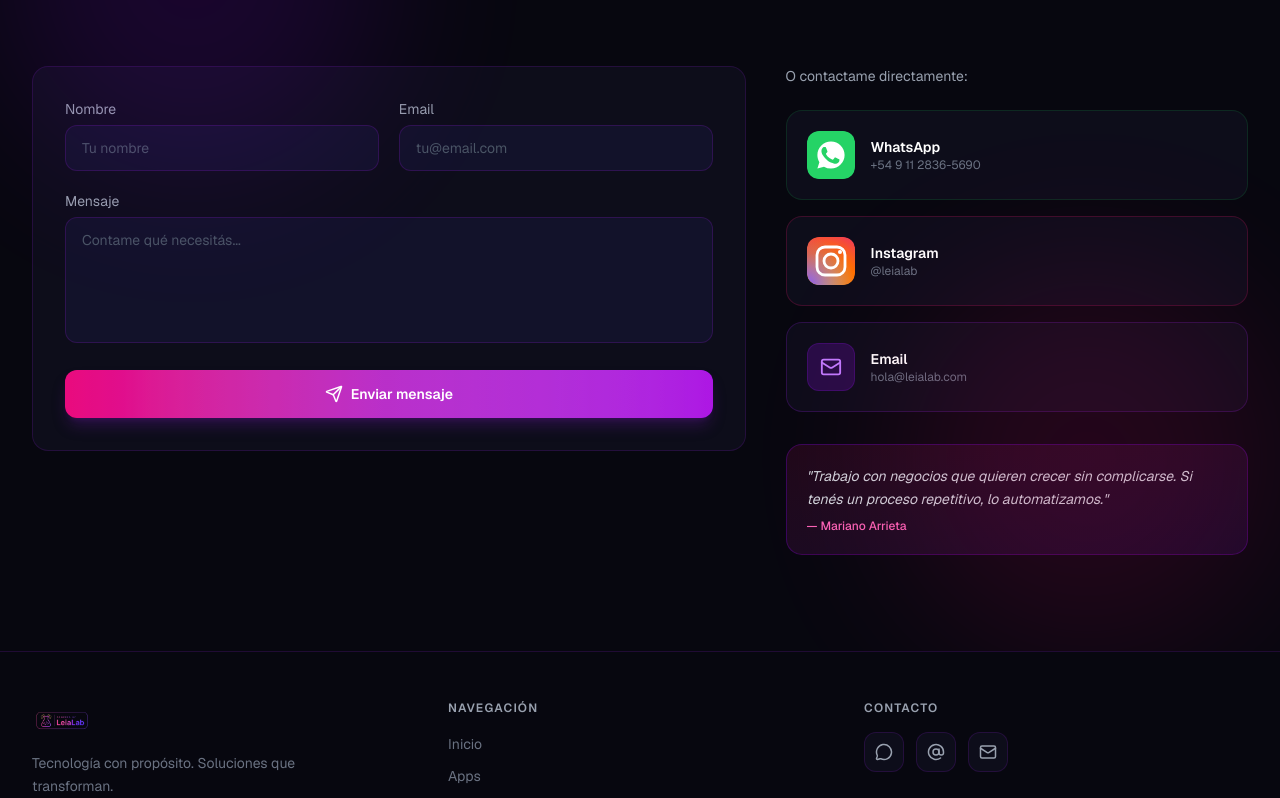
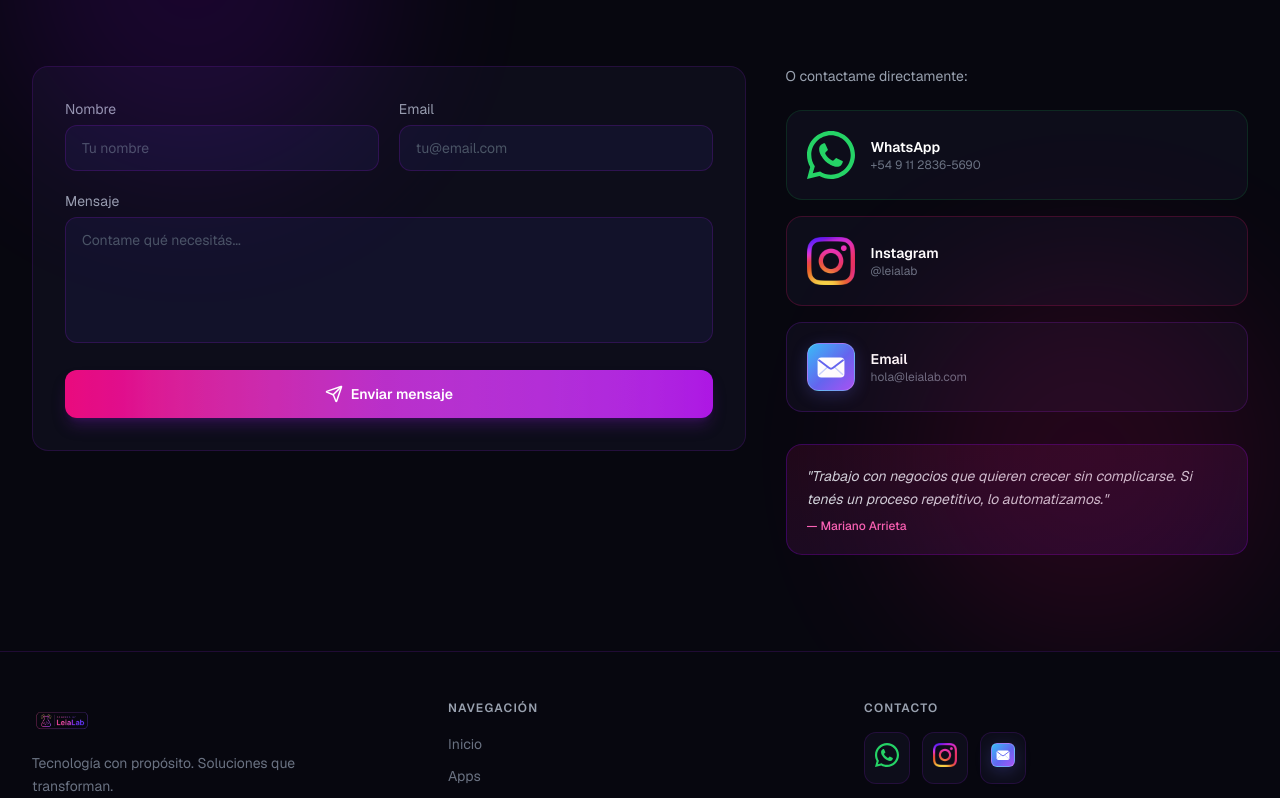
Before and after one commit to leiaslab/leialab, a Next.js app: page / in a window 1280 px wide. Shown: the part 4782-5580 px from the top of the page. Built offline with nearby package versions, Linux system fonts and the light colour scheme.

Commit message:
Use official Meta brand assets and a custom email icon across contact links

```diff
--- a/components/Contact.tsx
+++ b/components/Contact.tsx
@@ -4,11 +4,12 @@ import { useState } from "react";
 import { useForm } from "react-hook-form";
 import { zodResolver } from "@hookform/resolvers/zod";
 import * as z from "zod";
-import { Send, Mail, CheckCircle2, XCircle } from "lucide-react";
+import { Send, CheckCircle2, XCircle } from "lucide-react";
 import FormField from "./FormField";
 import Button from "./Button";
 import { contactSchema, type ContactFormData } from "./schemas";
 import { WHATSAPP_URL } from "./contact-info";
+import ContactIcon from "./ContactIcon";
 
 export default function Contact() {
   const [sent, setSent] = useState(false);
@@ -157,14 +158,7 @@ export default function Contact() {
               rel="noopener noreferrer"
               className="group flex items-center gap-4 bg-[#0d0d1a] border border-green-900/40 hover:border-green-600/50 rounded-2xl p-5 transition-all duration-300 hover:-translate-y-0.5"
             >
-              <div className="w-12 h-12 flex-shrink-0 rounded-xl overflow-hidden">
-                <svg viewBox="0 0 48 48" fill="none" xmlns="http://www.w3.org/2000/svg" className="w-full h-full">
-                  <rect width="48" height="48" rx="10" fill="#25D366"/>
-                  <path d="M24 8C15.163 8 8 15.163 8 24c0 2.837.737 5.5 2.027 7.817L8 40l8.418-2.007A15.932 15.932 0 0024 40c8.837 0 16-7.163 16-16S32.837 8 24 8z" fill="#25D366"/>
-                  <path d="M24 10.4C16.48 10.4 10.4 16.48 10.4 24c0 2.624.72 5.08 1.976 7.184L10.4 37.6l6.576-1.944A13.52 13.52 0 0024 37.6c7.52 0 13.6-6.08 13.6-13.6S31.52 10.4 24 10.4z" fill="white"/>
-                  <path d="M19.04 16.8c-.336-.784-.688-.8-1.008-.816-.264-.016-.56-.016-.856-.016-.296 0-.784.112-1.192.56-.408.448-1.56 1.528-1.56 3.72s1.592 4.312 1.816 4.608c.224.296 3.088 4.92 7.6 6.704 3.76 1.488 4.52 1.192 5.336 1.12.816-.072 2.624-1.072 2.992-2.112.368-1.04.368-1.928.256-2.112-.112-.184-.408-.296-.856-.52-.448-.224-2.624-1.296-3.032-1.44-.408-.144-.704-.224-1 .224-.296.448-1.144 1.44-1.408 1.736-.256.296-.52.336-.968.112-.448-.224-1.888-.696-3.6-2.224-1.328-1.184-2.232-2.648-2.488-3.096-.256-.448-.024-.688.2-.912.2-.2.448-.52.672-.784.224-.264.296-.448.448-.744.144-.296.08-.56-.04-.784-.12-.224-.984-2.424-1.352-3.24z" fill="#25D366"/>
-                </svg>
-              </div>
+              <ContactIcon channel="whatsapp" />
               <div>
                 <p className="text-white font-semibold text-sm">WhatsApp</p>
                 <p className="text-gray-500 text-xs">+54 9 11 2836-5690</p>
@@ -177,26 +171,7 @@ export default function Contact() {
               rel="noopener noreferrer"
               className="group flex items-center gap-4 bg-[#0d0d1a] border border-pink-900/40 hover:border-pink-600/50 rounded-2xl p-5 transition-all duration-300 hover:-translate-y-0.5"
             >
-              <div className="w-12 h-12 flex-shrink-0 rounded-xl overflow-hidden">
-                <svg viewBox="0 0 48 48" fill="none" xmlns="http://www.w3.org/2000/svg" className="w-full h-full">
-                  <defs>
-                    <radialGradient id="ig-grad1" cx="30%" cy="107%" r="150%">
-                      <stop offset="0%" stopColor="#ffd600"/>
-                      <stop offset="50%" stopColor="#ff6f00"/>
-                      <stop offset="100%" stopColor="#e91e8c"/>
-                    </radialGradient>
-                    <radialGradient id="ig-grad2" cx="0%" cy="100%" r="100%">
-                      <stop offset="0%" stopColor="#8b5cf6"/>
-                      <stop offset="100%" stopColor="#8b5cf600"/>
-                    </radialGradient>
-                  </defs>
-                  <rect width="48" height="48" rx="10" fill="url(#ig-grad1)"/>
-                  <rect width="48" height="48" rx="10" fill="url(#ig-grad2)"/>
-                  <rect x="10" y="10" width="28" height="28" rx="8" stroke="white" strokeWidth="2.8" fill="none"/>
-                  <circle cx="24" cy="24" r="7" stroke="white" strokeWidth="2.8" fill="none"/>
-                  <circle cx="33" cy="15" r="2" fill="white"/>
-                </svg>
-              </div>
+              <ContactIcon channel="instagram" />
               <div>
                 <p className="text-white font-semibold text-sm">Instagram</p>
                 <p className="text-gray-500 text-xs">@leialab</p>
@@ -207,9 +182,7 @@ export default function Contact() {
               href="mailto:hola@leialab.com"
               className="group flex items-center gap-4 bg-[#0d0d1a] border border-purple-900/40 hover:border-purple-600/50 rounded-2xl p-5 transition-all duration-300 hover:-translate-y-0.5"
             >
-              <div className="p-3 rounded-xl bg-purple-600/20 border border-purple-600/20 group-hover:bg-purple-600/30 transition-colors">
-                <Mail size={22} className="text-purple-400" />
-              </div>
+              <ContactIcon channel="email" />
               <div>
                 <p className="text-white font-semibold text-sm">Email</p>
                 <p className="text-gray-500 text-xs">hola@leialab.com</p>
--- /dev/null
+++ b/components/ContactIcon.tsx
@@ -0,0 +1,50 @@
+import Image from "next/image";
+
+export type ContactChannel = "whatsapp" | "instagram" | "email";
+
+export default function ContactIcon({
+  channel,
+  size = 48,
+}: {
+  channel: ContactChannel;
+  size?: number;
+}) {
+  if (channel !== "email") {
+    return (
+      <Image
+        src={`/brand/${channel}.${channel === "instagram" ? "png" : "svg"}`}
+        alt=""
+        aria-hidden="true"
+        width={size}
+        height={size}
+        unoptimized
+        className="shrink-0 object-contain"
+        style={{ width: size, height: size }}
+      />
+    );
+  }
+
+  return (
+    <span
+      aria-hidden="true"
+      className="inline-flex shrink-0 items-center justify-center rounded-[25%] border border-white/20 shadow-[0_4px_16px_rgba(99,102,241,0.25)]"
+      style={{
+        width: size,
+        height: size,
+        background: "linear-gradient(135deg, #38bdf8 0%, #6366f1 55%, #a855f7 100%)",
+      }}
+    >
+      <svg viewBox="0 0 48 48" fill="none" className="h-full w-full">
+        <rect x="10" y="14" width="28" height="21" rx="4" fill="white" />
+        <path d="m11.5 32 9-8m16 8-9-8" stroke="#c7d2fe" strokeWidth="1.5" />
+        <path
+          d="m11.5 17 10.3 7.9a3.6 3.6 0 0 0 4.4 0L36.5 17"
+          stroke="#6366f1"
+          strokeWidth="2"
+          strokeLinecap="round"
+          strokeLinejoin="round"
+        />
+      </svg>
+    </span>
+  );
+}
--- a/components/Footer.tsx
+++ b/components/Footer.tsx
@@ -1,6 +1,6 @@
-import { MessageCircle, AtSign, Mail } from "lucide-react";
 import Image from "next/image";
 import { WHATSAPP_URL } from "./contact-info";
+import ContactIcon from "./ContactIcon";
 
 const navLinks = [
   { label: "Inicio", href: "#inicio" },
@@ -12,10 +12,10 @@ const navLinks = [
 ];
 
 const socials = [
-  { icon: MessageCircle, href: WHATSAPP_URL, label: "WhatsApp" },
-  { icon: AtSign, href: "https://www.instagram.com/leialab.app?igsh=bXF3aDdkbXh6dnow&utm_source=qr", label: "Instagram" },
-  { icon: Mail, href: "mailto:hola@leialab.com", label: "Email" },
-];
+  { channel: "whatsapp", href: WHATSAPP_URL, label: "WhatsApp" },
+  { channel: "instagram", href: "https://www.instagram.com/leialab.app?igsh=bXF3aDdkbXh6dnow&utm_source=qr", label: "Instagram" },
+  { channel: "email", href: "mailto:hola@leialab.com", label: "Email" },
+] as const;
 
 export default function Footer() {
   return (
@@ -63,7 +63,7 @@ export default function Footer() {
               Contacto
             </p>
             <div className="flex gap-3">
-              {socials.map(({ icon: Icon, href, label }) => (
+              {socials.map(({ channel, href, label }) => (
                 <a
                   key={label}
                   href={href}
@@ -72,7 +72,7 @@ export default function Footer() {
                   aria-label={label}
                   className="p-2.5 rounded-xl bg-[#0d0d1a] border border-purple-900/30 text-gray-400 hover:text-white hover:border-purple-600/50 transition-all"
                 >
-                  <Icon size={18} />
+                  <ContactIcon channel={channel} size={24} />
                 </a>
               ))}
             </div>
--- a/components/LeiaBot.tsx
+++ b/components/LeiaBot.tsx
@@ -14,6 +14,7 @@ import {
 } from "lucide-react";
 import Image from "next/image";
 import { WHATSAPP_URL } from "./contact-info";
+import ContactIcon from "./ContactIcon";
 
 type Message = {
   id: string;
@@ -361,10 +362,7 @@ export default function LeiaBot() {
                           onClick={sendWhatsApp}
                           className="flex items-center gap-2 mt-1 px-3.5 py-2 rounded-xl border border-green-700/50 bg-green-900/20 text-green-400 text-sm font-medium hover:bg-green-800/30 hover:border-green-500/60 transition-all duration-200"
                         >
-                          <svg viewBox="0 0 24 24" fill="currentColor" className="w-4 h-4 flex-shrink-0">
-                            <path d="M17.472 14.382c-.297-.149-1.758-.867-2.03-.967-.273-.099-.471-.148-.67.15-.197.297-.767.966-.94 1.164-.173.199-.347.223-.644.075-.297-.15-1.255-.463-2.39-1.475-.883-.788-1.48-1.761-1.653-2.059-.173-.297-.018-.458.13-.606.134-.133.298-.347.446-.52.149-.174.198-.298.298-.497.099-.198.05-.371-.025-.52-.075-.149-.669-1.612-.916-2.207-.242-.579-.487-.5-.669-.51-.173-.008-.371-.01-.57-.01-.198 0-.52.074-.792.372-.272.297-1.04 1.016-1.04 2.479 0 1.462 1.065 2.875 1.213 3.074.149.198 2.096 3.2 5.077 4.487.709.306 1.262.489 1.694.625.712.227 1.36.195 1.871.118.571-.085 1.758-.719 2.006-1.413.248-.694.248-1.289.173-1.413-.074-.124-.272-.198-.57-.347z"/>
-                            <path d="M12 0C5.373 0 0 5.373 0 12c0 2.127.558 4.121 1.531 5.847L.054 23.25a.75.75 0 00.916.916l5.403-1.477A11.943 11.943 0 0012 24c6.627 0 12-5.373 12-12S18.627 0 12 0zm0 21.75a9.714 9.714 0 01-4.964-1.364l-.355-.212-3.686 1.006 1.006-3.686-.212-.355A9.714 9.714 0 012.25 12C2.25 6.615 6.615 2.25 12 2.25S21.75 6.615 21.75 12 17.385 21.75 12 21.75z"/>
-                          </svg>
+                          <ContactIcon channel="whatsapp" size={16} />
                           Hablar con Mariano por WhatsApp
                         </button>
                       )}
@@ -403,7 +401,7 @@ export default function LeiaBot() {
                       onClick={sendWhatsApp}
                       className="flex items-center justify-center gap-2 px-4 py-2.5 rounded-xl border border-green-700/40 bg-green-900/15 text-green-400 text-sm hover:bg-green-800/25 hover:border-green-500/60 transition-all duration-200 mt-1"
                     >
-                      <MessageCircle size={15} />
+                      <ContactIcon channel="whatsapp" size={16} />
                       Enviar resumen a Mariano por WhatsApp
                     </button>
                   </div>
--- /dev/null
+++ b/public/brand/sources.json
@@ -0,0 +1,14 @@
+{
+  "whatsapp.svg": {
+    "source": "https://www.meta.com/brand/resources/whatsapp/whatsapp-brand/",
+    "archive": "WhatsApp-Brand-Resource-Center.zip",
+    "asset": "01_Glyph/01_Digital RGB/03_SVG/Digital_Glyph_Green_RGB_2026.svg",
+    "processing": "Official SVG, unchanged."
+  },
+  "instagram.png": {
+    "source": "https://www.meta.com/brand/resources/instagram/instagram-brand/",
+    "archive": "IG_brand_asset_pack_2023.zip",
+    "asset": "01 Static Glyph/01 Gradient Glyph/Instagram_Glyph_Gradient.png",
+    "processing": "Official PNG resized proportionally to 144px for display. No artwork or color changes."
+  }
+}
```
Also changed, not shown: public/brand/instagram.png (added), public/brand/whatsapp.svg (added).
